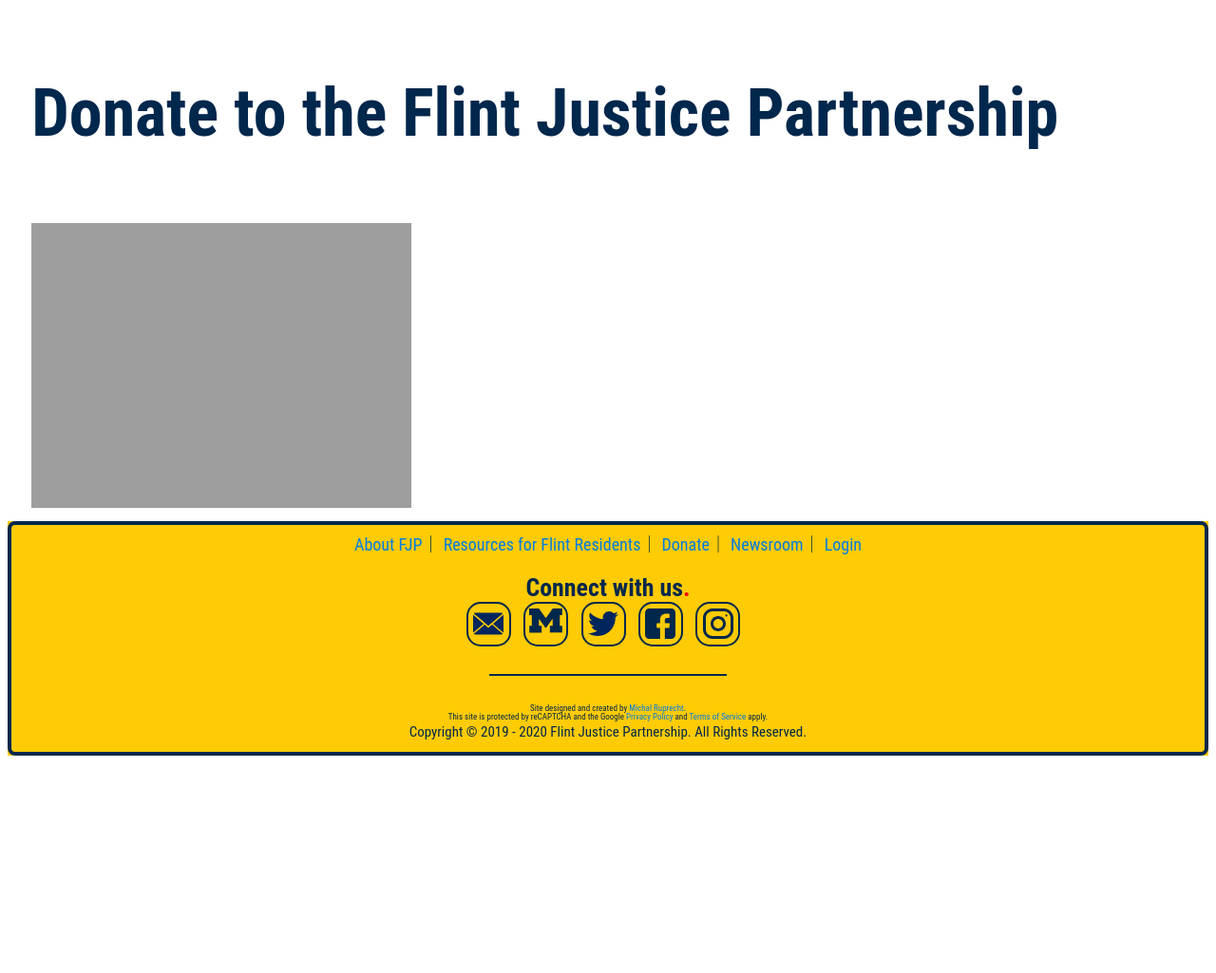
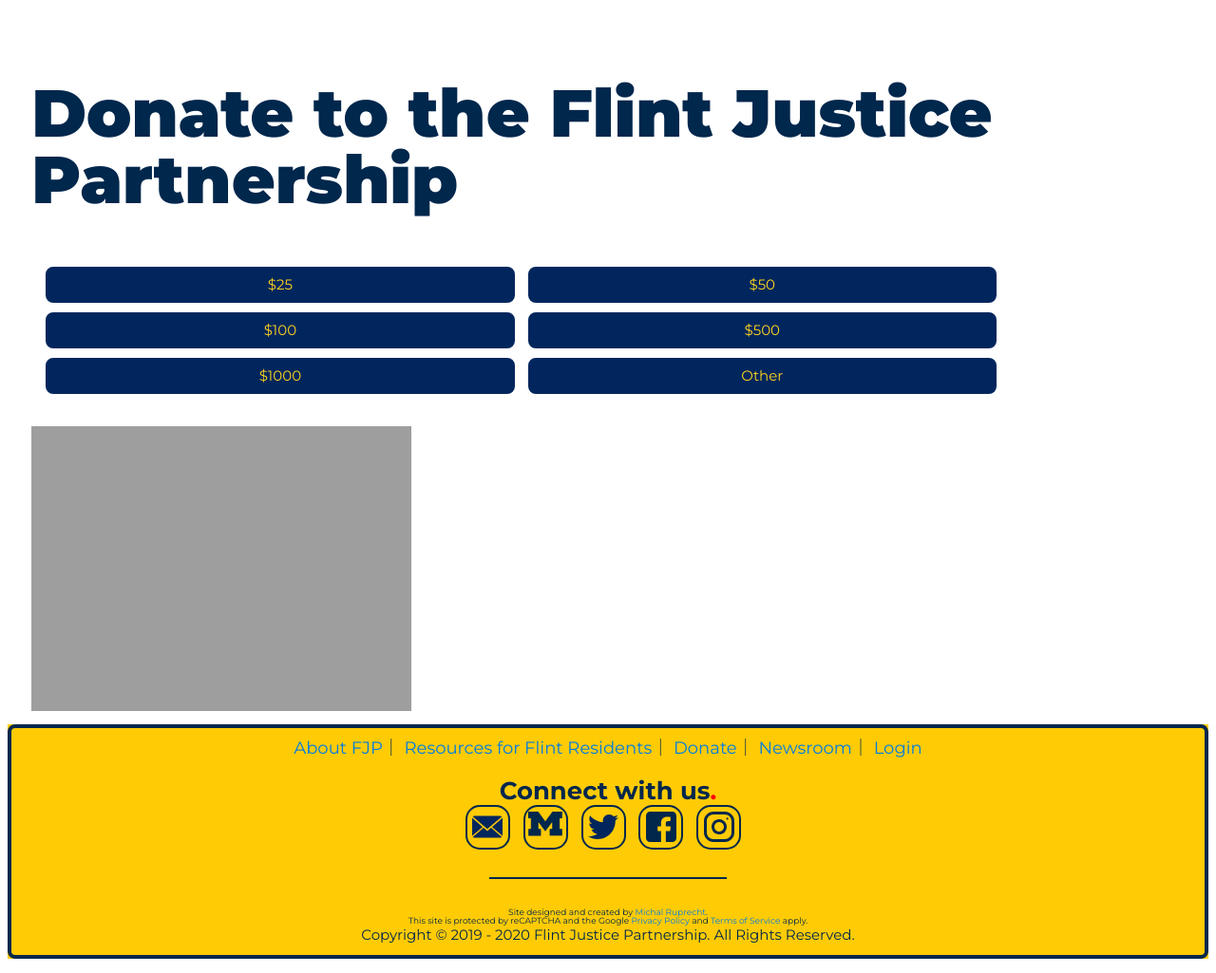
Before and after one commit to umichfjp/umichfjp.github.io, a Jekyll site: the page built from pages/donate.html, in a window 1280 px wide. Shown: the whole page at 95% size. Built offline with Jekyll 4.4.1, drawn with Linux system fonts in a browser that asks for light colours; before the commit the page ends 900 px from its top, so only the background shows below that.

Commit message:
Update donate.html

```diff
--- a/pages/donate.html
+++ b/pages/donate.html
@@ -13,13 +13,12 @@ title: Donate
       <div class="text">
         <h1>Donate to the Flint Justice Partnership</h1>
         <h3>
-          <style>button{background-color:#5167a0; color: white; border: none; padding: 8px 16px; text-align: center; text-decoration: none; display: inline-block; font-size: 16px; margin: 4px 2px; transition-duration: 0.4s; cursor: pointer;}button:hover{background-color: #374567; color: white;}body{font-family: 'Roboto Condensed';}#fullscreen{text-align: center;}p{font-size: 25px; margin-bottom: 5px;}@media only screen and (max-width: 350px){button{padding: 10px 16px; font-size: 12px; margin: 2px 1px;}p{font-size: 5vw;}}
-          <button type="button" onclick="window.open('https://leadersandbest.umich.edu/find/#!/give/basket/fund/927006?Amount=5')">$5</button>
-          <button type="button" onclick="window.open('https://leadersandbest.umich.edu/find/#!/give/basket/fund/927006?Amount=10')">$10</button>
-          <button type="button" onclick="window.open('https://leadersandbest.umich.edu/find/#!/give/basket/fund/927006?Amount=15')">$15</button>
-          <button type="button" onclick="window.open('https://leadersandbest.umich.edu/find/#!/give/basket/fund/927006?Amount=20')">$20</button>
-          <button type="button" onclick="window.open('https://leadersandbest.umich.edu/find/#!/give/basket/fund/927006')">Other</button>
-          </style>
+          <a class="button" href="https://leadersandbest.umich.edu/find/#!/give/basket/fund/927006?Amount=25" target="_blank">$25</a>
+          <a class="button" href="https://leadersandbest.umich.edu/find/#!/give/basket/fund/927006?Amount=50" target="_blank">$50</a>
+          <a class="button" href="https://leadersandbest.umich.edu/find/#!/give/basket/fund/927006?Amount=100" target="_blank">$100</a>
+          <a class="button" href="https://leadersandbest.umich.edu/find/#!/give/basket/fund/927006?Amount=500" target="_blank">$500</a>
+          <a class="button" href="https://leadersandbest.umich.edu/find/#!/give/basket/fund/927006?Amount=1000" target="_blank">$1000</a>
+          <a class="button" href="https://leadersandbest.umich.edu/find/#!/give/basket/fund/927006" target="_blank">Other</a>
         </h3>
 
         <br /><img src="https://umichfjp.github.io/assets/banner.svg" alt="This is the Flint Justice Partnership, umich fjp donate, umichfjp, crossing water, mcsp, fbem, hurley">
```
